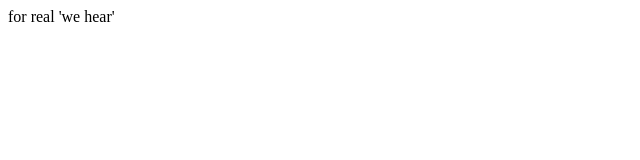
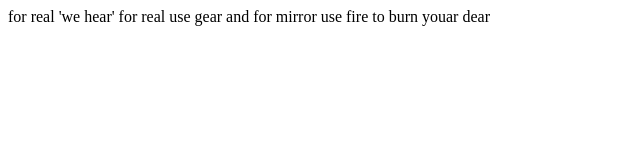
Before and after one commit to rohan55555/ads, a plain HTML site: page live/index.html in a window 1280 px wide. Shown: the whole page, without its empty margins (0-640 px from the left). Drawn offline with Linux system fonts and the light colour scheme.

Commit message:
small upadt

```diff
--- a/live/index.html
+++ b/live/index.html
@@ -7,6 +7,8 @@
 </head>
 <body>
 	for real 'we hear'
+	for real use gear
+	and for mirror use fire to burn youar dear
 
 </body>
 </html>
```
